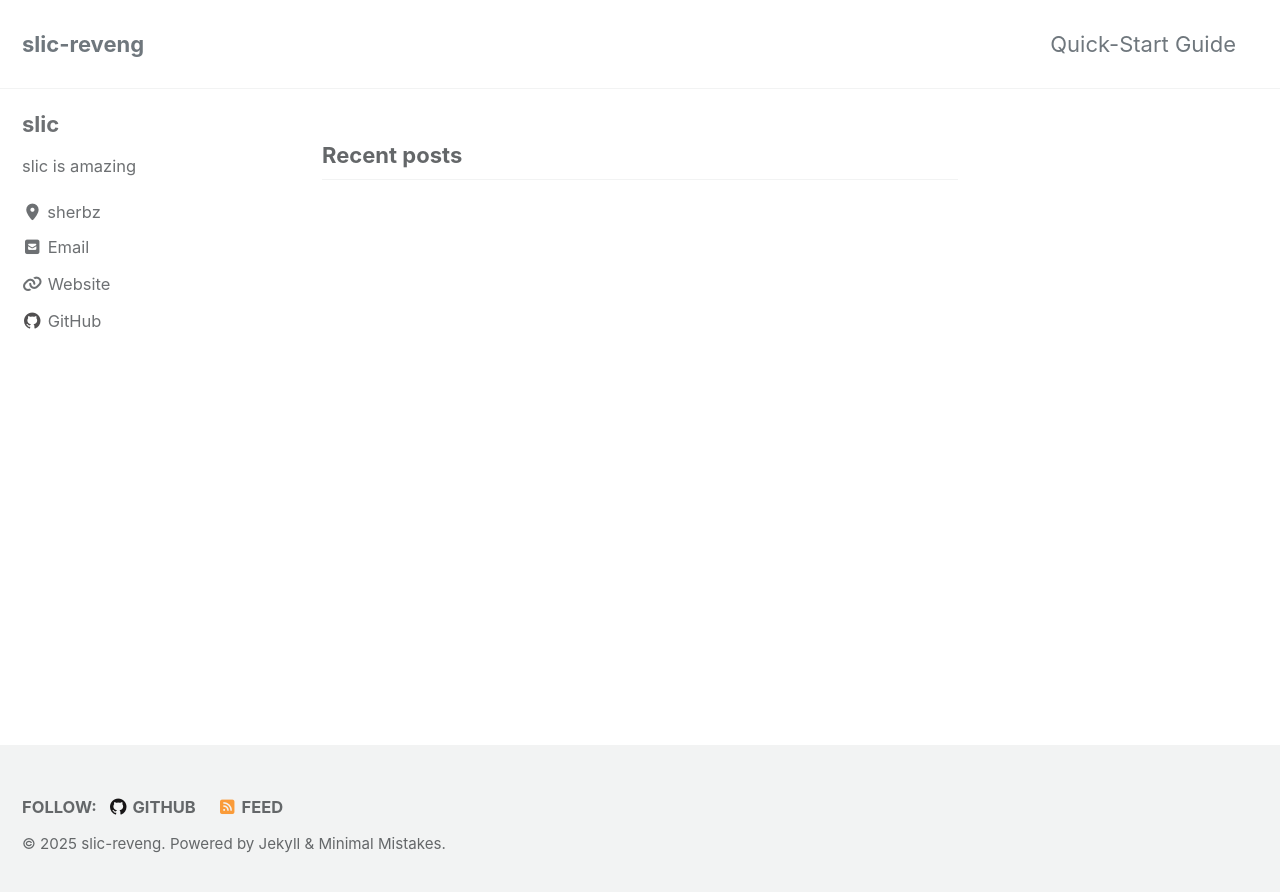
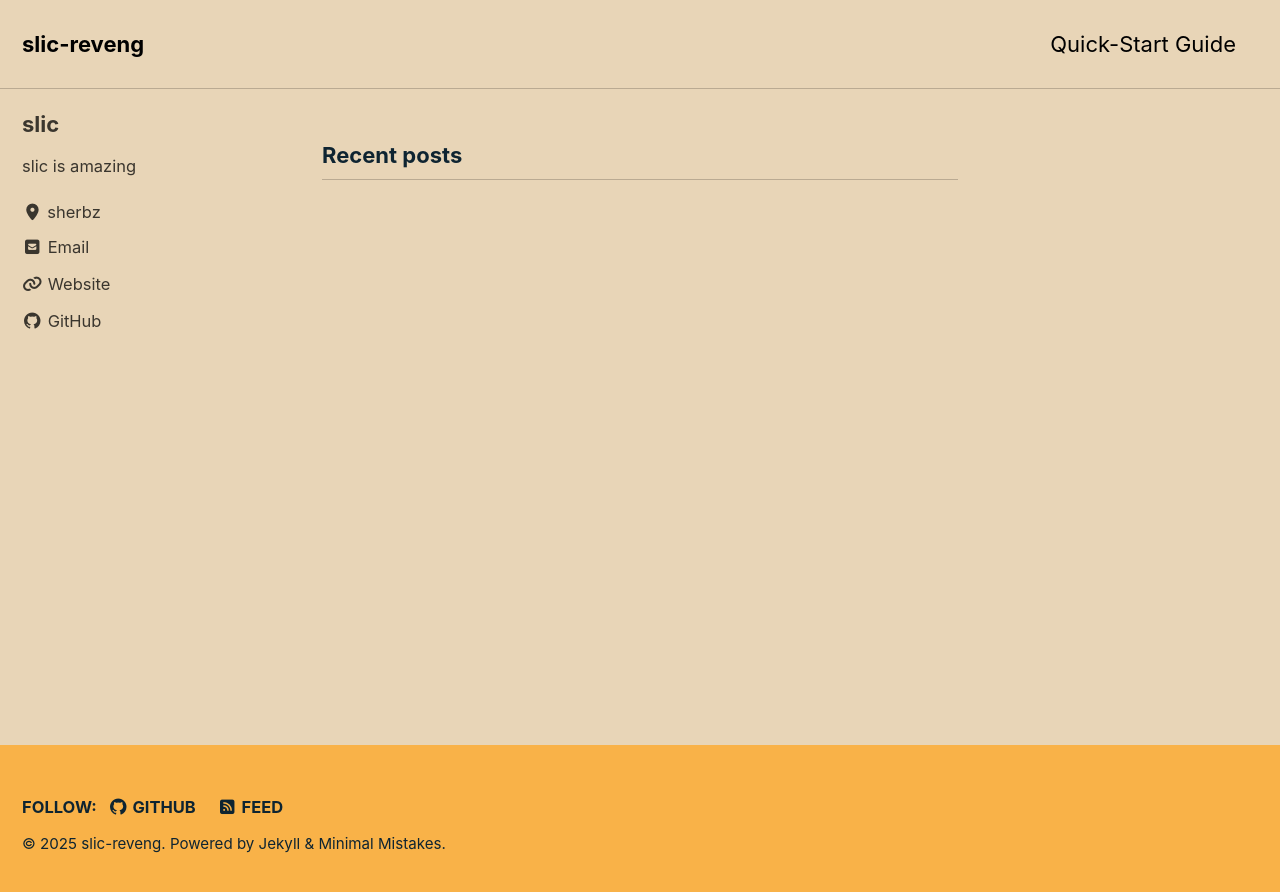
Before and after one commit to slic-lab/slic-reveng, a Jekyll site: the page built from index.html, in a window 1280 px wide. Shown: the top 892 px of the page. Built offline with Jekyll 4.4.1, drawn with Linux system fonts in a browser that asks for light colours; cached includes are drawn as plain includes; the list of posts is cut into pages by our own code.

Commit message:
[TRY] improv theme

```diff
--- a/_config.yml
+++ b/_config.yml
@@ -1,7 +1,6 @@
 #theme                  : "minimal-mistakes-jekyll"
-#remote_theme           : "mmistakes/minimal-mistakes"
-theme: minimal-mistakes-jekyll
-minimal_mistakes_skin    : "default" # "air", "aqua", "contrast", "dark", "dirt", "neon", "mint", "plum", "sunrise"
+remote_theme           : "mmistakes/minimal-mistakes"
+minimal_mistakes_skin    : "sunrise" # "air", "aqua", "contrast", "dark", "dirt", "neon", "mint", "plum", "default"
 
 # Site Settings
 locale                   : "en-US"
@@ -282,7 +281,7 @@
   # _posts
   - scope:
       path: ""
-      type: posts
+      type: pages
     values:
       layout: single
       author_profile: true
```
